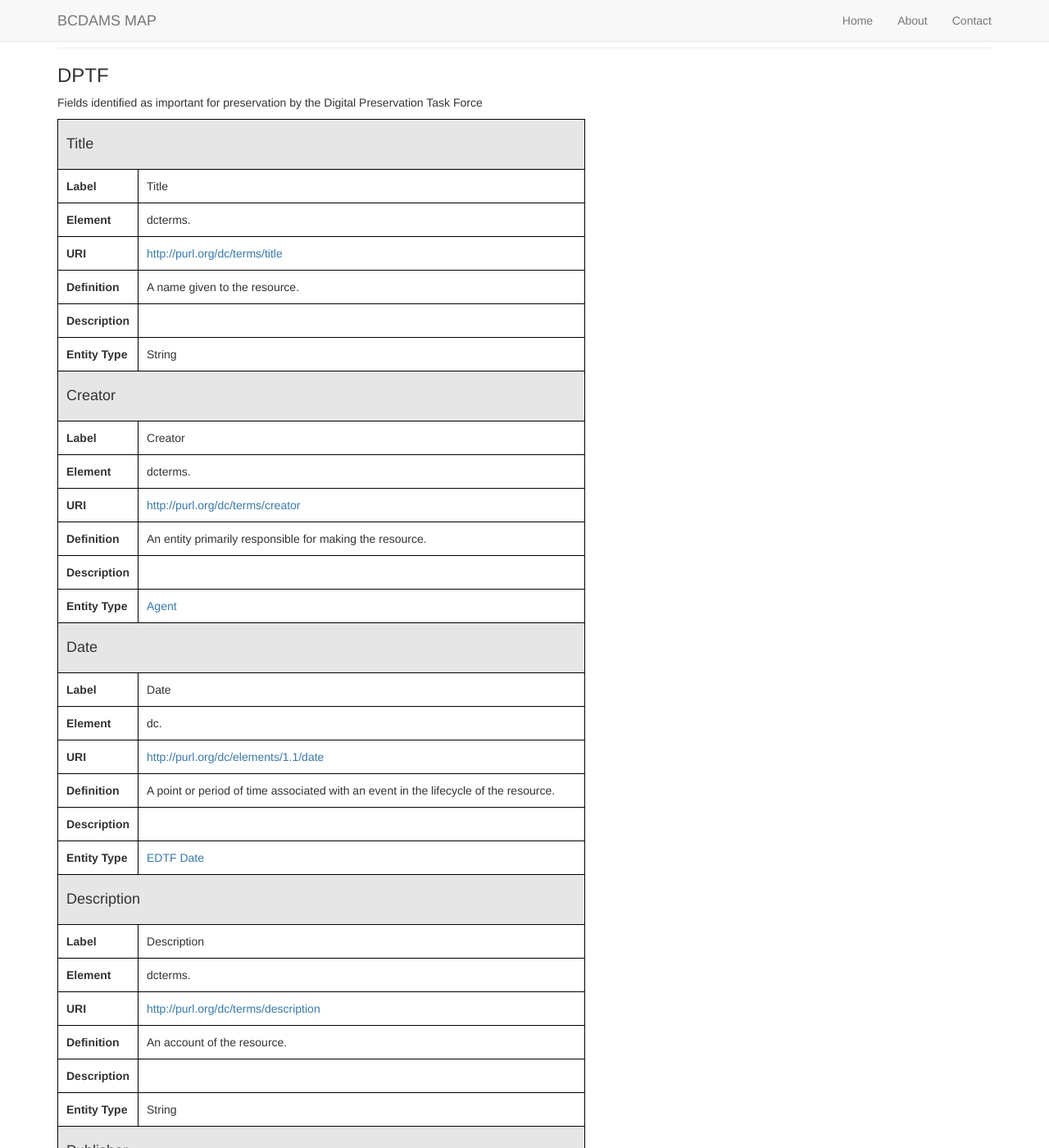
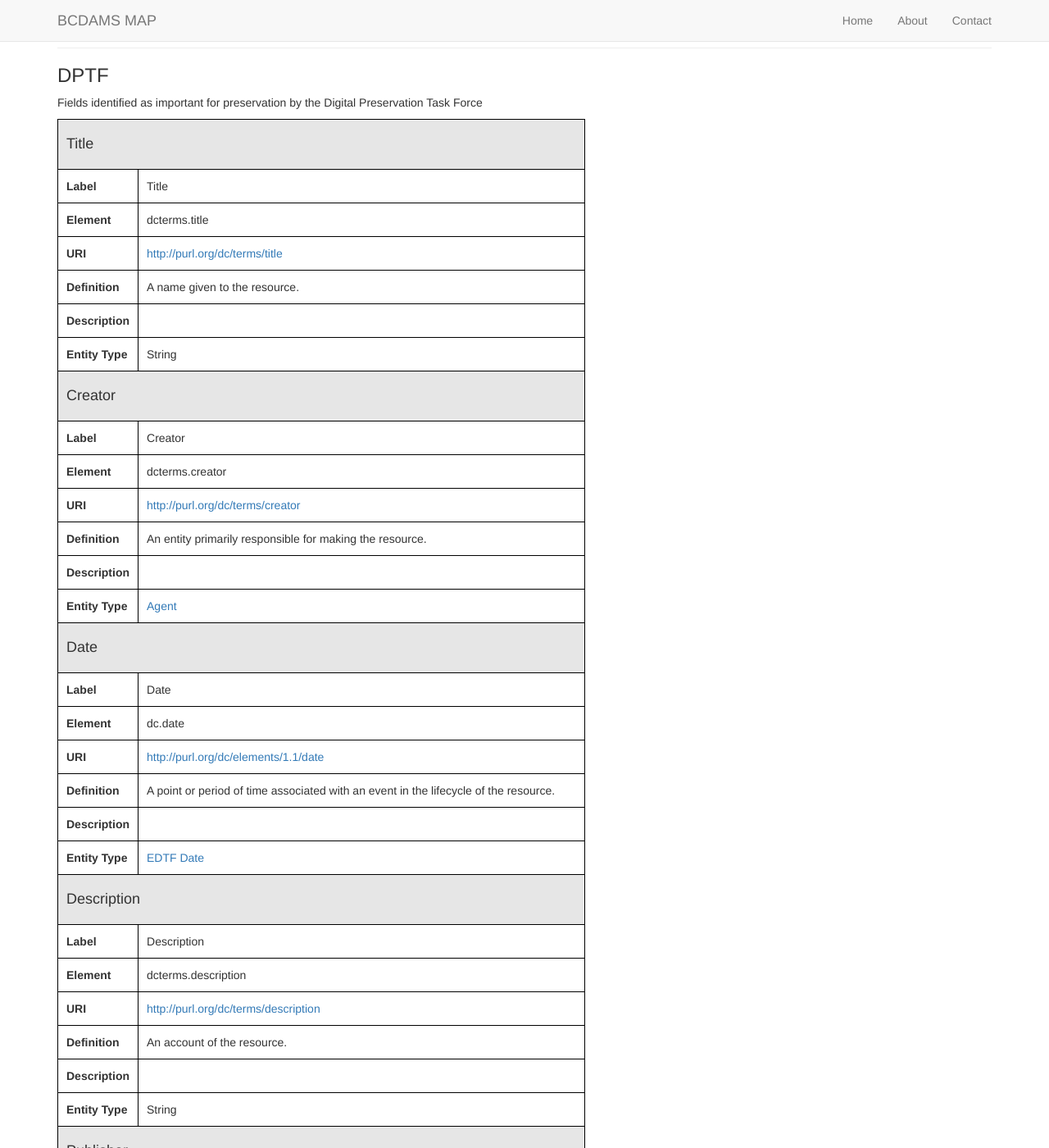
Before and after one commit to uhlibraries-digital/bcdams-map, a Jekyll site: the page built from index.html, in a window 1280 px wide and 1400 px high, scrolled down 246 px. Shown: the whole window at 82% size. Built offline with Jekyll 4.4.1, drawn with Linux system fonts in a browser that asks for light colours; nearby versions of some CDN libraries; the list of posts is cut into pages by our own code; some of the changed text lies outside the part shown.

Commit message:
update anchor and element name

```diff
--- a/_includes/table.html
+++ b/_includes/table.html
@@ -1,7 +1,7 @@
 <div vocab="http://www.w3.org/2000/01/rdf-schema#" typeof="https://www.w3.org/1999/02/22-rdf-syntax-ns#Property">
 <tr>
 	<th colspan="2">
-		<a name="{{ element.label }}"></a>
+		<a name="{{ element.name }}"></a>
 		<h4>{{ element.label }}</h4>
 	</th>
 </tr>
@@ -11,7 +11,7 @@
 </tr>
 <tr>
 	<td><b>Element</b></td>
-	<td>{{ element.namespace }}.{{ element.element }}</td>
+	<td>{{ element.namespace }}.{{ element.name }}</td>
 </tr>
 <tr>
 	<td><b>URI</b></td>
```
